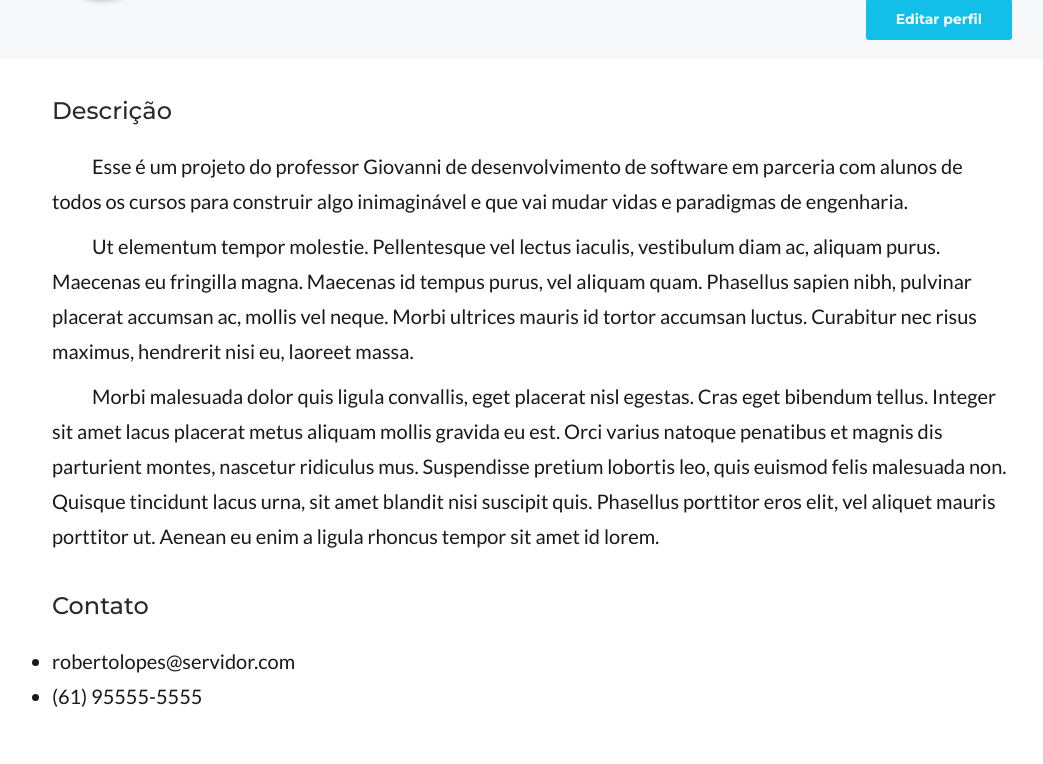
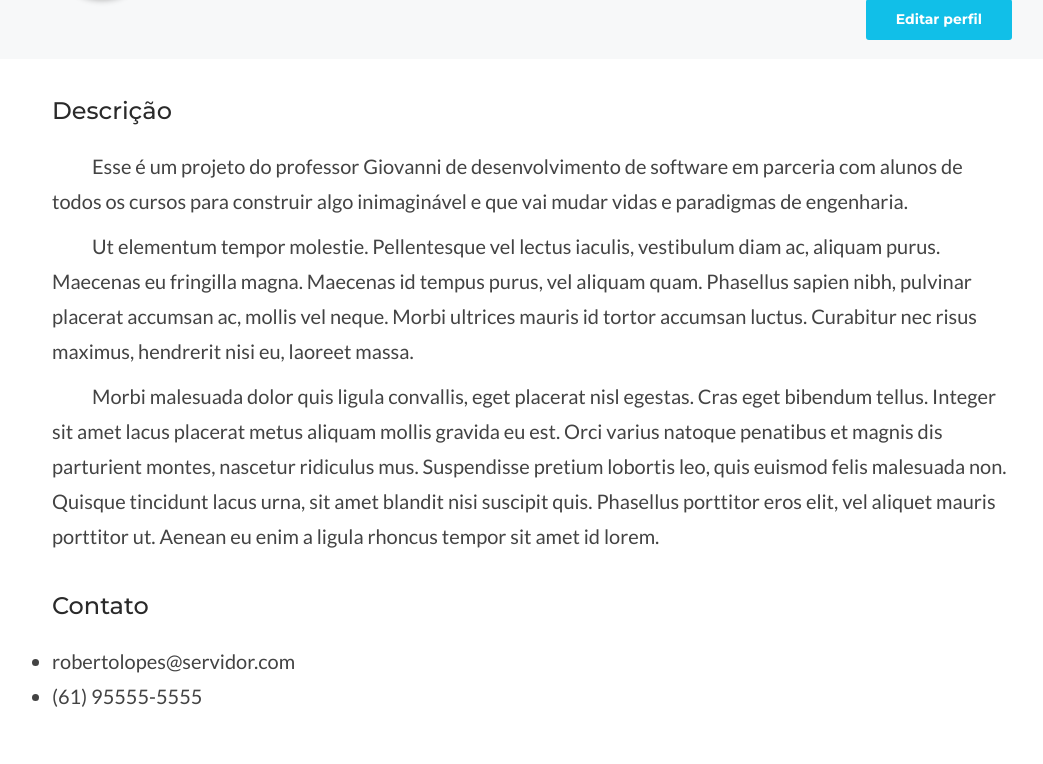
Before and after one commit to random-tecnologia/conect.ideias, a PHP site: page /perfil.php in a window 1280 px wide. Shown: the part 231-995 px from the top of the page, without its empty margins (108-1151 px from the left). Before the commit the page ends 938 px from the top, so only its background shows below. Run offline with PHP 8.4, Linux system fonts and the light colour scheme.

Commit message:
Correção de cores na página perfil.php

```diff
--- a/css/main.css
+++ b/css/main.css
@@ -65,6 +65,7 @@ form input, textarea {
 .container-texto {
 	margin-top: 60px;
 	background-color: white;
+	padding-bottom: 50px;
 }
 
 .container-texto h2 {
@@ -80,6 +81,7 @@ form input, textarea {
 	font-size: 20px;
 	line-height: 1.750em;
 	text-indent: 40px;
+	color: #434343;
 }
 
 .container-texto p + p {
@@ -91,6 +93,7 @@ form input, textarea {
 	font-family: 'Lato', sans-serif;
 	font-size: 20px;
 	line-height: 1.750em;
+	color: #434343;
 }
 
 /* ////////////
```
